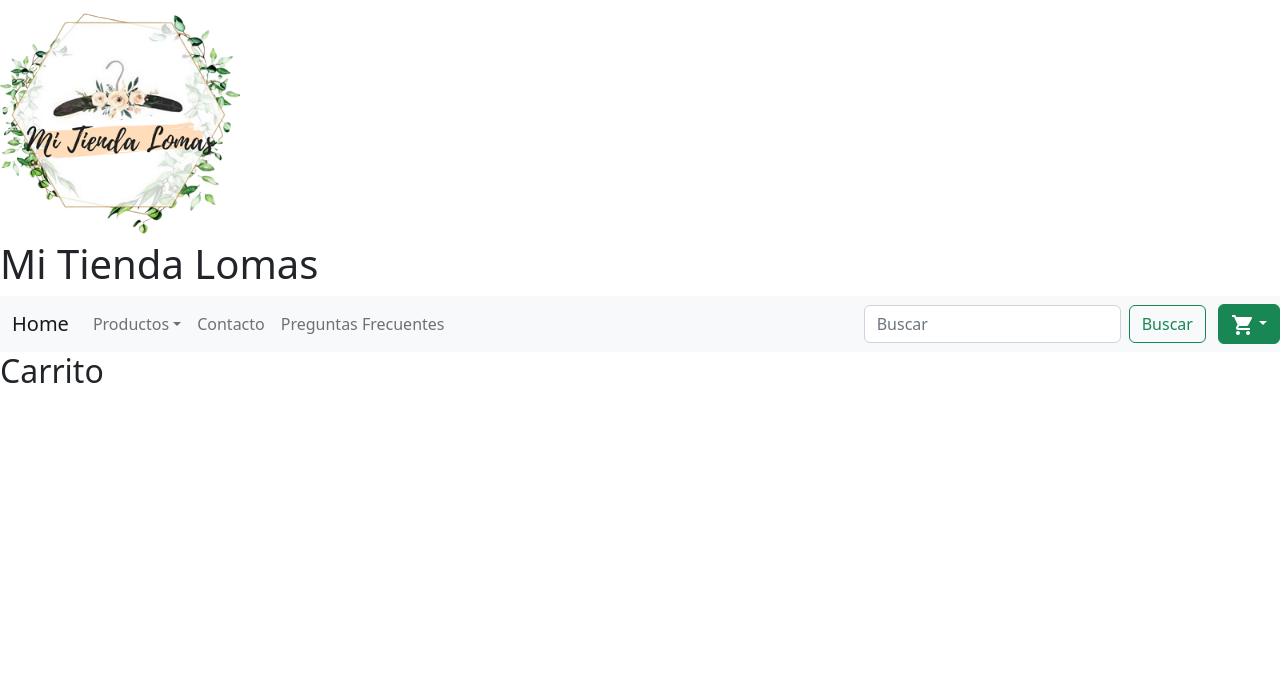
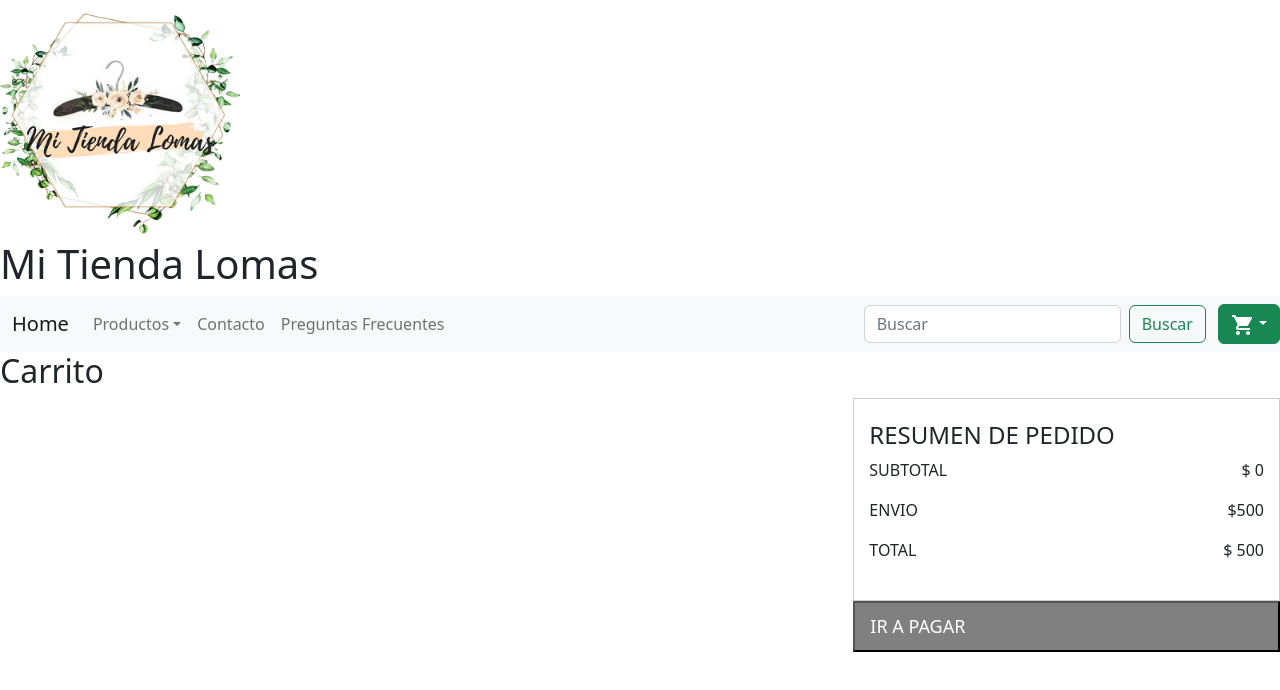
Before and after one commit to FlorSabatino/ecommercereactSabatino, a React (Create React App) app: page /cart in a window 1280 px wide. Shown: the top 690 px of the page. Built offline with nearby package versions, Linux system fonts and the light colour scheme.

Commit message:
actualizacion

```diff
--- a/src/components/Cart/Cart.js
+++ b/src/components/Cart/Cart.js
@@ -7,77 +7,108 @@ import './Cart.scss';
 const Cart = () => {
     const [showModal, setShowModal] = useState(false)
 
+    const { cartProducts, removeItem, totalPrice } = useContext(CartContext)
+
+    const [order, setOrder] = useState({
+        item: cartProducts.map((product)=> {
+            return {
+                id: product.id,
+                title: product.title,
+                price: product.price
+            }
+        }),
+        buyer: {},
+        total:totalPrice
+    })
+
 
     const [formData, setFormData] = useState ({
         name:'',
         phone:'',
-        email:''
+        email:'',
+        adress:'',
+        cp:''
     })
-    const { cartProducts, restarProducto, addNumber, removeItem } = useContext(CartContext)
+
 
     const handleChange = (e) => {
         console.log(e.target.value)
-        setFormData ({ [e.target.name] : e.target.value})
+        setFormData ({...formData, [e.target.name] : e.target.value})
     }
     return (
         <>
-
-            {
+                            {
+                        showModal &&
+                            <Modal title="Datos de contacto" close={() => setShowModal()}>
+                                <form>
+                                    <input type='text' name='name' placeholder='Nombre' onChange={handleChange} value={formData.name}/>
+                                    <p/>
+                                    <input type='number' name='phone'placeholder='Telefono' onChange={handleChange} value={formData.phone}/>
+                                    <p/>
+                                    <input type='email' name='email' placeholder='Mail'onChange={handleChange} value={formData.email}/>
+                                    <p/>
+                                    <input type='text' name='adress' placeholder='Direccion'onChange={handleChange} value={formData.adress}/>
+                                    <p/>
+                                    <input type='text' name='city' placeholder='Ciudad'onChange={handleChange} value={formData.city}/>
+                                    <p/>
+                                    <input type='text' name='cp' placeholder='Codigo Postal'onChange={handleChange} value={formData.cp}/>
+                                    <p/>
+                                    <button>ENVIAR</button>
+                                </form>
+                            </Modal>
+                    }
+                    <div className='cart-page'>
+                    <div className='checkout-container'>
+                    {
                 cartProducts.map((product) => {
                     return (
                         <>
                     <div className='checkout-page' key={product.id} >
+                        <div>
                         <img style={{ height: 100 }} src={`${product.imagen}`} alt="" />
+                    </div>
                         <div className='info-checkout'>
                             <span>{product.title}</span>
                         </div>
                         <div className='checkout-item'>
                             <span>$ {product.price}</span>
-                            <button onClick={() => restarProducto()} >-</button>
-                            <span>{product.sumarYrestar}</span>
-                            <button onClick={() => addNumber()} >+</button>
                             <button onClick={() => removeItem(product.id)}  > <DeleteIcon /></button>
+                            </div>
                         </div>
-                        </div>
-
-
-
+                                </>
+                            )
+                        }
+                        )
+                    }
+                </div>
                 <div className="info-subtotal">
-                    <button onClick={() => setShowModal(true)}>IR A PAGAR</button>
                     <div className="total-purchase">
                         <h4>RESUMEN DE PEDIDO</h4>
                         <div className="item-purchase">
-                            <p>2 PRODUCTOS</p>
-                            <p>$ 5.000</p>
+                            <p>SUBTOTAL</p>
+                        <p>$ {totalPrice}</p>
                         </div>
                         <div className="item-purchase">
-                            <p>ENTREGA</p>
-                            <p>GRATIS</p>
+                            <p>ENVIO</p>
+                                <div>
+                                    {
+                                    totalPrice > 5000 ? <span>GRATIS</span> : <span>$500</span>
+}
+                                </div>
                         </div>
                         <div className="item-purchase">
                             <p>TOTAL</p>
-                            <p>$ 5.000</p>
+                            <div>
+                                    {
+                                    totalPrice > 5000 ? <span>$ {totalPrice}</span> : <span>$ {totalPrice + 500}</span>
+}
+                                </div>
                         </div>
                     </div>
-                    {
-                        showModal &&
-                            <Modal title="Datos de contacto" close={() => setShowModal()}>
-                                <form>
-                                    <input type='text' name='name' placeholder='Nombre' onChange={handleChange} value={formData.name}/>
-                                    <input type='number' name='phone'placeholder='Telefono' onChange={handleChange} value={formData.phone}/>
-                                    <input type='email' name='email' placeholder='Mail'onChange={handleChange} value={formData.email}/>
-                                    <button>ENVIAR</button>
-                                </form>
-                            </Modal>
-                    }
+                    <button onClick={() => setShowModal(true)}>IR A PAGAR</button>
+
                 </div>
-                </>
-)
-}
-
-
-            )
-        }
+            </div>
         </>
     )
 }
--- a/src/components/Cart/Cart.scss
+++ b/src/components/Cart/Cart.scss
@@ -1,14 +1,17 @@
-
+.cart-page{
+    display: grid;
+    grid-template-columns: 2fr 1fr;
+}
 .checkout-page {
-    width: 25%;
-    border-right: 1px solid #686868;
-    margin-right: 20px;
+    display: grid;
+    width: 100%;
+    grid-template-columns: 1fr 1fr 1fr;
+    text-align: center;
 }
 
 .total-purchase {
     border: 1px solid #ccc;
     padding: 22px 15px;
-    margin-top: 30px;
 }
 
 .total-purchase h3 {
--- a/src/components/ItemListContainer/ItemListContainer.js
+++ b/src/components/ItemListContainer/ItemListContainer.js
@@ -43,7 +43,6 @@ return productList
 
     return (
         <div className='ListaProductos'>
-                    <h3>Productos</h3>
                     <ItemList dataProducto={listaProducto}/>
         </div>
     )
--- a/src/components/Modal/Modal.js
+++ b/src/components/Modal/Modal.js
@@ -1,4 +1,5 @@
 import CloseIcon from '@mui/icons-material/Close';
+import './Modal.scss'
 
 
 
--- a/src/context/CartContext.js
+++ b/src/context/CartContext.js
@@ -5,10 +5,18 @@ const CartContext = createContext()
 const CartProvider = ({children}) => {
 
     const [cartProducts,setCartProducts] = useState ([])
+    const [totalProducts, setTotalProducts] =useState (0)
+    const [totalPrice, setTotalPrice] = useState (0)
 
 
     const addProductToCart = (product) =>{
-        setCartProducts(cartProducts => [...cartProducts, product])
+        let isInCart = cartProducts.find(cartItem => cartItem.id ===product.id)
+        if(!isInCart){
+            setTotalProducts(totalProducts + 1)
+            setTotalPrice (totalPrice + product.price)
+            return setCartProducts(cartProducts => [...cartProducts, product])
+        }
+
     }
 
     const clear = () => {
@@ -23,7 +31,9 @@ const CartProvider = ({children}) => {
             setCartProducts,
             clear,
             addProductToCart,
-            removeItem
+            removeItem,
+            totalProducts,
+            totalPrice
         }
 
 
```
